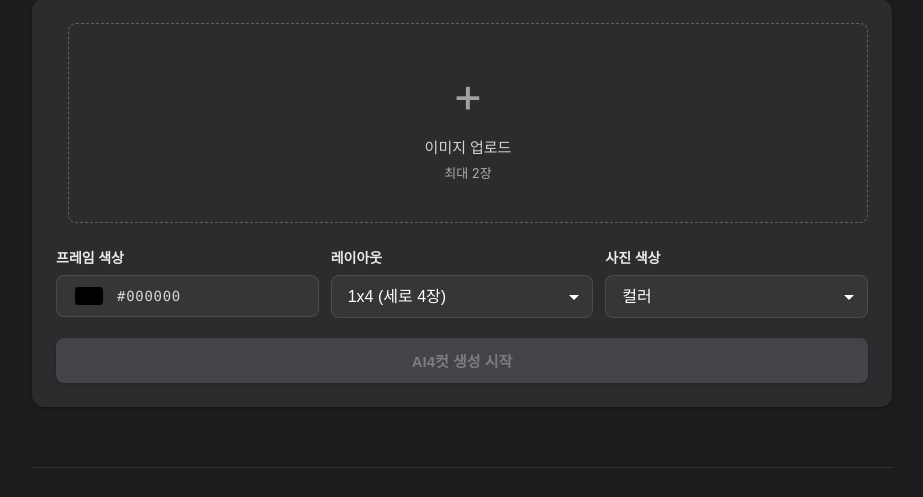
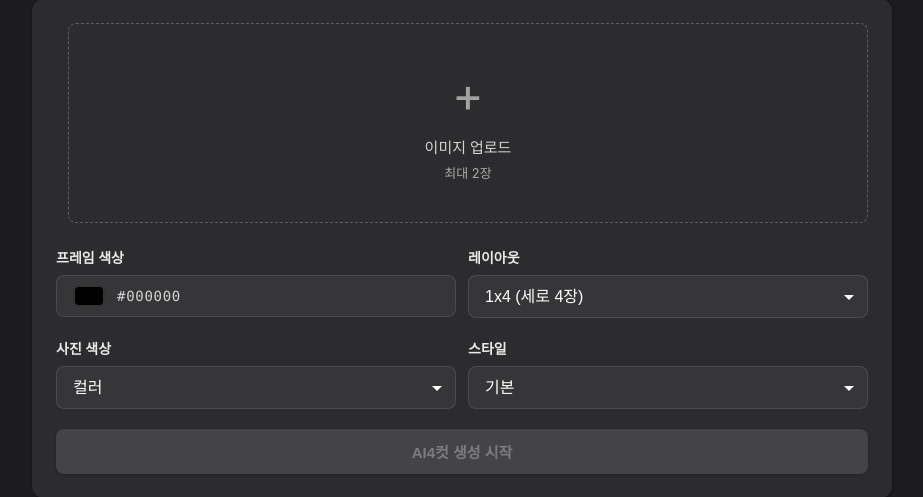
Before and after one commit to domin200/ai-character-generator, a Flask app: page / in a window 1280 px wide. Shown: the part 102-599 px from the top of the page, without its empty margins (178-1101 px from the left). Run offline with Flask 3, Linux system fonts and the light colour scheme; grey boxes are pictures that could not be loaded.

Commit message:
🎨 옵션 레이아웃 2행 배치 및 스타일 드롭박스 추가

```diff
--- a/templates/index.html
+++ b/templates/index.html
@@ -785,6 +785,8 @@
                             <option value="2x2">2x2 (2줄 배치)</option>
                         </select>
                     </div>
+                </div>
+                <div class="selector-row">
                     <div class="selector-item">
                         <label for="color-mode">사진 색상</label>
                         <select id="color-mode" name="color_mode">
@@ -792,6 +794,12 @@
                             <option value="bw">흑백</option>
                             <option value="cool">쿨톤</option>
                             <option value="warm">웜톤</option>
+                        </select>
+                    </div>
+                    <div class="selector-item">
+                        <label for="style">스타일</label>
+                        <select id="style" name="style">
+                            <option value="default" selected>기본</option>
                         </select>
                     </div>
                 </div>
```
Also changed, not shown: .commit_message.txt.
